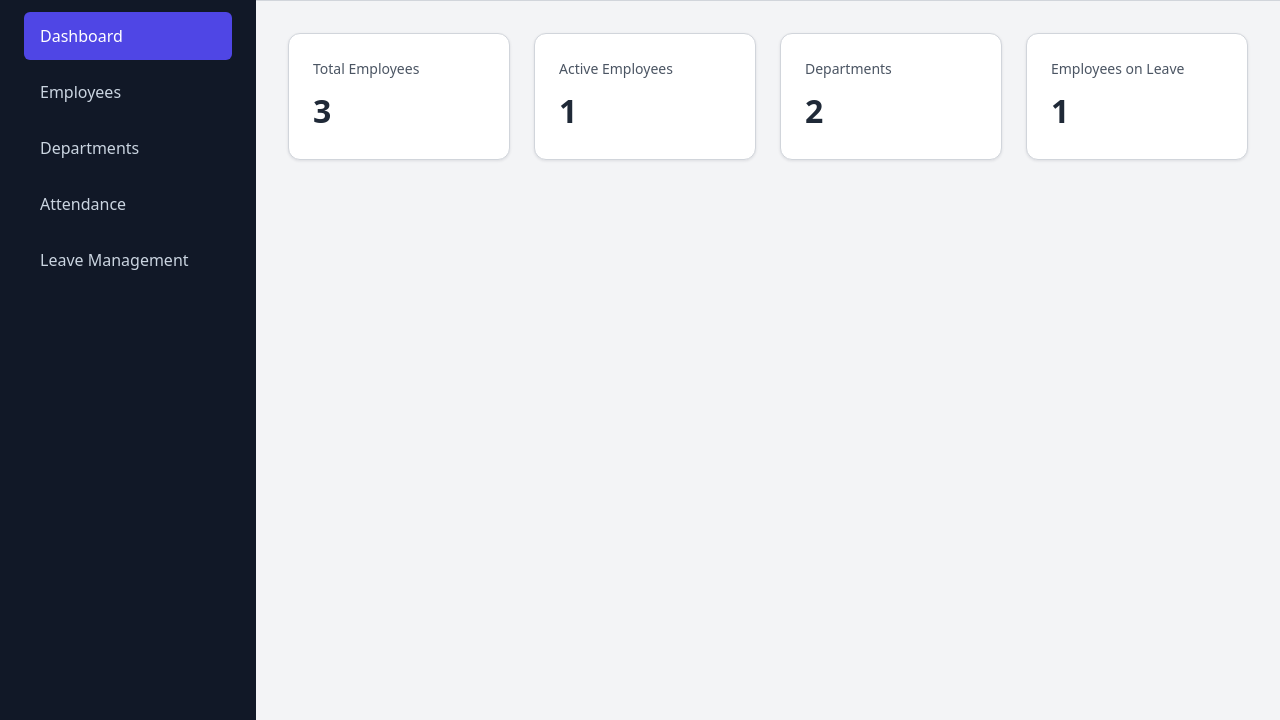
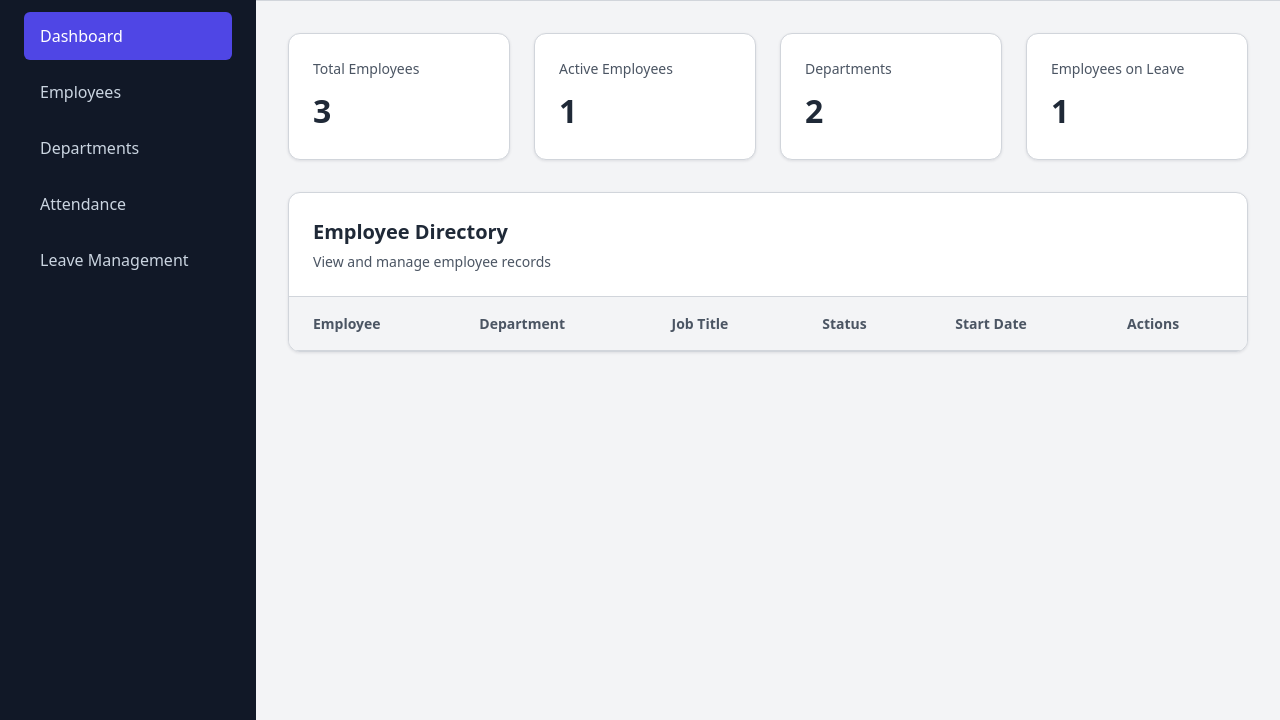
Before and after one commit to evamaina/employee-management-system, a plain HTML site: page index.html in a window 1280 px wide. Shown: the part 80-800 px from the top of the page. Drawn offline with Linux system fonts and the light colour scheme.

Commit message:
feat: add employee directory table layout

```diff
--- a/css/base.css
+++ b/css/base.css
@@ -27,3 +27,15 @@ img {
   max-width: 100%;
   height: auto;
 }
+
+.visually-hidden {
+  position: absolute;
+  width: 1px;
+  height: 1px;
+  padding: 0;
+  margin: -1px;
+  overflow: hidden;
+  clip-path: inset(50%);
+  white-space: nowrap;
+  border: 0;
+}
--- a/css/components.css
+++ b/css/components.css
@@ -51,6 +51,81 @@
   color: var(--color-text);
 }
 
+.employee-section {
+  margin-top: 2rem;
+  background-color: var(--color-surface);
+  border: 1px solid var(--color-border);
+  border-radius: var(--radius-medium);
+  box-shadow: var(--shadow-small);
+  overflow: hidden;
+}
+
+.section-header {
+  padding: 1.5rem;
+  border-bottom: 1px solid var(--color-border);
+}
+
+.section-header h2 {
+  font-size: 1.25rem;
+  font-weight: 600;
+  color: var(--color-text);
+}
+
+.section-header h3 {
+  font-size: 1.25rem;
+  font-weight: 600;
+  color: var(--color-text);
+}
+
+.section-header p {
+  margin-top: 0.25rem;
+  font-size: 0.875rem;
+  color: var(--color-text-muted);
+}
+
+.table-wrapper {
+  overflow-x: auto;
+}
+
+.table-wrapper:focus-visible {
+  outline: 3px solid var(--color-primary);
+  outline-offset: -3px;
+}
+
+.employee-table {
+  width: 100%;
+  min-width: 40rem;
+  border-collapse: collapse;
+  font-size: 0.875rem;
+}
+
+.employee-table th,
+.employee-table td {
+  padding: 1rem 1.5rem;
+  text-align: left;
+  vertical-align: middle;
+  border-bottom: 1px solid var(--color-border);
+}
+
+.employee-table th {
+  background-color: var(--color-background);
+  color: var(--color-text-muted);
+  font-weight: 600;
+  white-space: nowrap;
+}
+
+.employee-table td {
+  color: var(--color-text);
+}
+
+.employee-table tbody tr:last-child td {
+  border-bottom: none;
+}
+
+.employee-table tbody tr:hover {
+  background-color: var(--color-background);
+}
+
 @media (max-width: 1100px) {
   .stats-grid {
     grid-template-columns: repeat(2, minmax(0, 1fr));
--- a/index.html
+++ b/index.html
@@ -70,6 +70,33 @@
               <p class="stat-value" id="employees-on-leave-count">0</p>
             </article>
           </section>
+          <section class="employee-section">
+            <header class="section-header">
+              <h3 id="employee-directory-title">Employee Directory</h3>
+              <p>View and manage employee records</p>
+            </header>
+            <div
+              class="table-wrapper"
+              role="region"
+              aria-labelledby="employee-directory-title"
+              tabindex="0"
+            >
+              <table class="employee-table">
+                <caption class="visually-hidden">Employee directory</caption>
+                <thead>
+                  <tr>
+                    <th scope="col">Employee</th>
+                    <th scope="col">Department</th>
+                    <th scope="col">Job Title</th>
+                    <th scope="col">Status</th>
+                    <th scope="col">Start Date</th>
+                    <th scope="col">Actions</th>
+                  </tr>
+                </thead>
+                <tbody id="employee-table-body"></tbody>
+              </table>
+            </div>
+          </section>
         </main>
       </div>
     </div>
```
